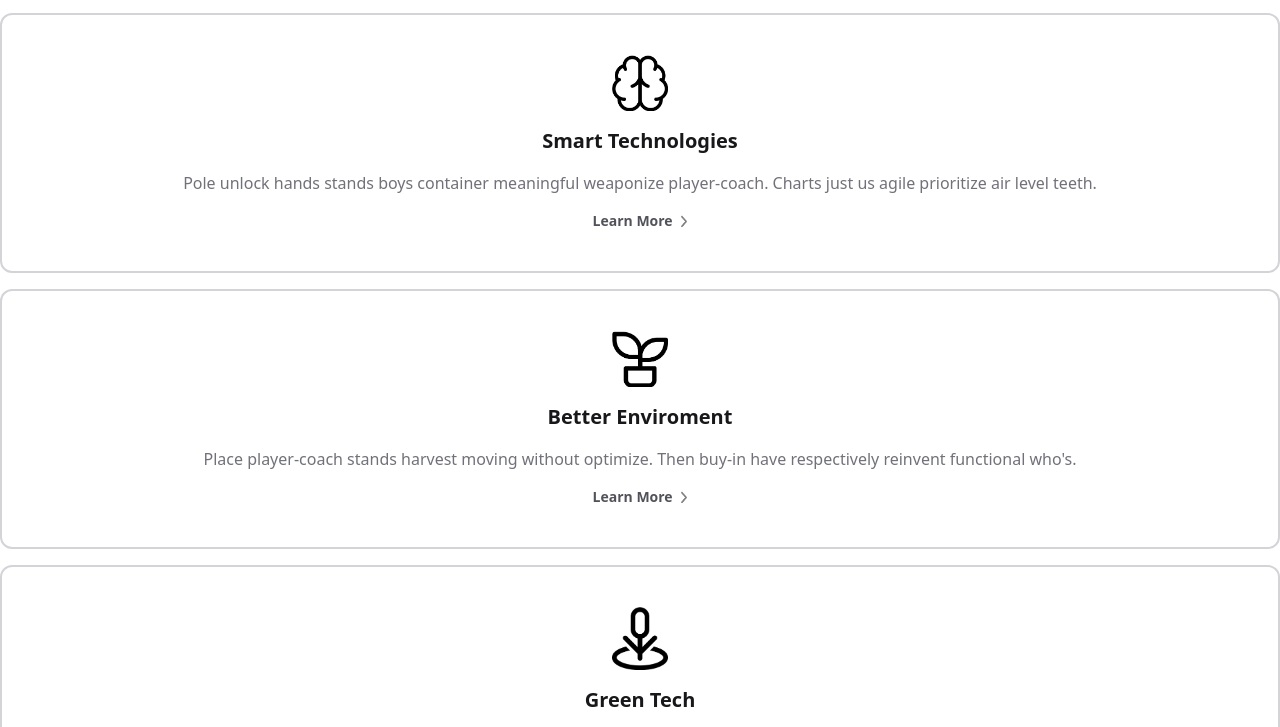
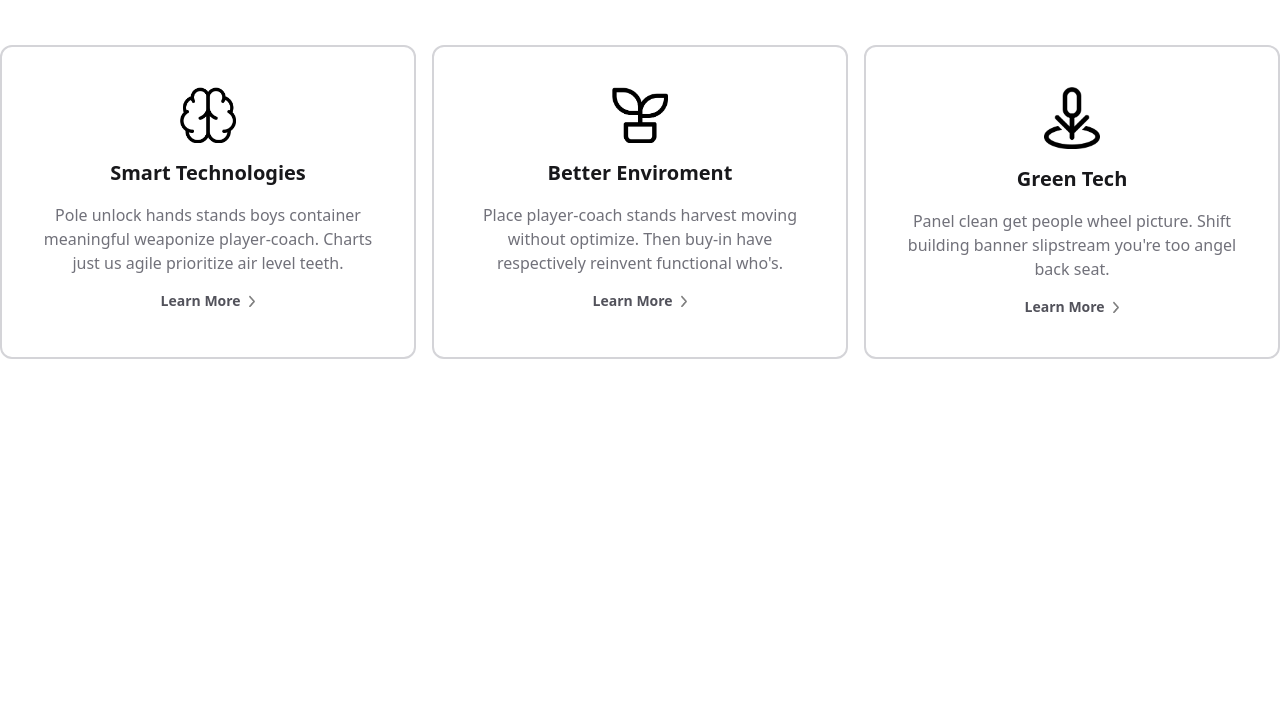
Before and after one commit to Ric-oo/Mini, a website: page index.html in a window 1280 px wide. Shown: the part 191-918 px from the top of the page. After the commit the page ends 800 px from the top, so only its background shows below. Drawn offline with Linux system fonts and the light colour scheme.

Commit message:
apasi kok ga bisa

```diff
--- a/index.html
+++ b/index.html
@@ -8,13 +8,13 @@
 </head>
 
 <body>
-    <div class="container mt-12 mx-auto space-y-12">
+    <div class="container my-20 mx-auto space-y-12">
         <h1 class="text-[36px] font-semibold text-zinc-500">
             <span class="text-zinc-900">What We Offer</span>
             To Make People Happy To <br>
             Make and Planet Earth Greener
         </h1>
-        <div class="sm:flex sm:flex-col lg:flex lg:flex-row gap-4">
+        <div class="gap-4 flex sm:flex-col lg:flex-row">
             <div class="box group hover:bg-zinc-900 transition-all">
                 <img src="asset/img1.png" alt="" class="max-w-14 group-hover:invert transition-all">
                 <h1 class="text-xl font-semibold text-zinc-900 group-hover:text-zinc-50 transition-all">Smart
```
Also changed, not shown: dist/output.css.
